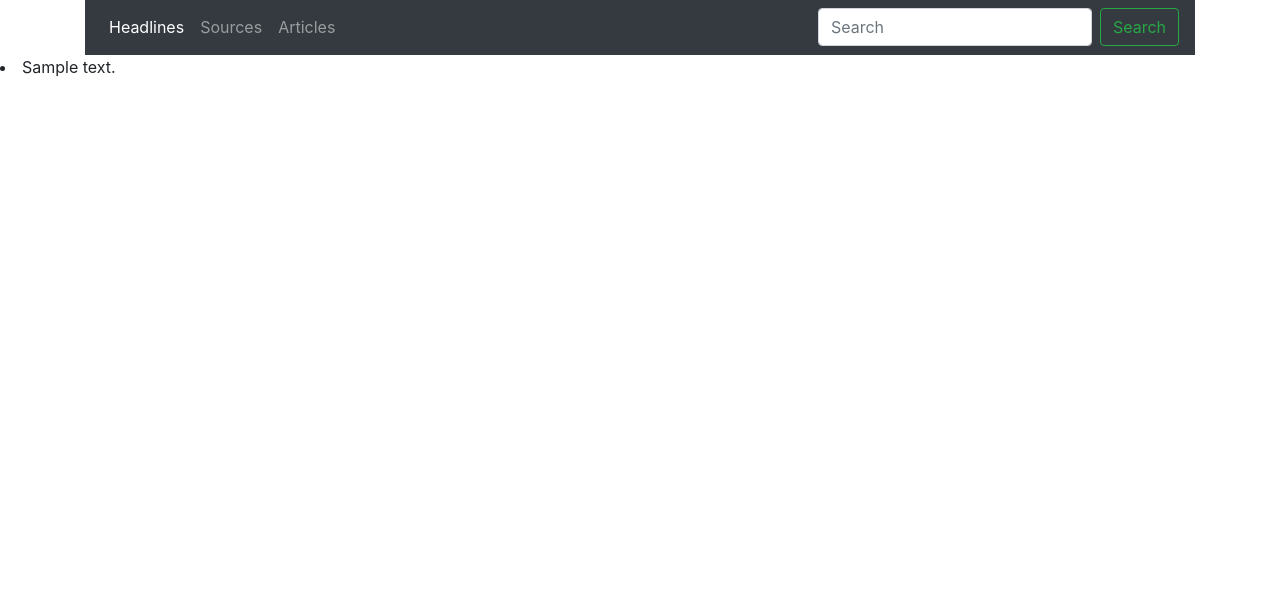
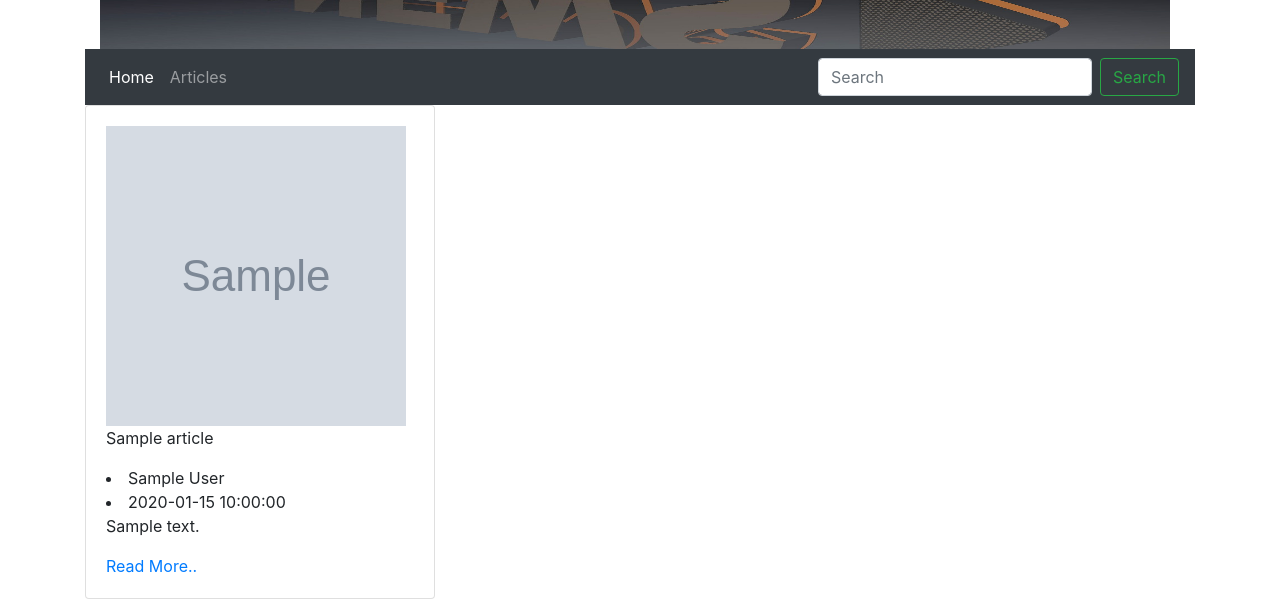
Before and after one commit to LeoAmby/News-Highlight, a Flask app: page /articles/1 in a window 1280 px wide. Shown: the part 201-800 px from the top of the page. Run offline with Flask 2, Linux system fonts and the light colour scheme; grey boxes marked "Sample" are stand-in pictures; a database or web service that is not in the repository returns one stand-in record (values such as "Sample title"); data that the repository does not hold is empty; some libraries are stand-ins or nearby versions.

Commit message:
update files

```diff
--- a/app/models.py
+++ b/app/models.py
@@ -14,8 +14,9 @@ class News:
 
 
 class Articles:
-
-
+    '''
+    objects of new articles
+    '''
 
     def __init__(self, author, title, description,image,publishedAt,url):
         self.author = author
--- a/app/templates/articles.html
+++ b/app/templates/articles.html
@@ -1,7 +1,23 @@
 {% extends 'base.html'%}
 
 {% block content %}
+<div class="container">
+    <div class="row">
 {% for article in articles %}
-<li>{{article.description}}</li>
+<div class="col-md-4">
+        <div class="card">
+                <div class="card-body">
+    <img src="{{article.image}}" class="img-responsive" height="300px" width="300px">
+    <p>{{article.title}}</p>
+    <li>{{article.author}}</li>
+    <li>{{article.publishedAt}}</li>
+    <p>{{article.description}}</p>
+    <a href="{{article.url}}">Read More..</a>
+    <!-- author, title, description,image,publishedAt,url -->
+</div>
+</div>
+</div>
 {% endfor%}
+</div>
+</div>
 {% endblock %}
--- /dev/null
+++ b/app/templates/fourOwfour.html
@@ -0,0 +1 @@
+<h1>This is an error page</h1>
--- a/app/templates/navbar.html
+++ b/app/templates/navbar.html
@@ -1,8 +1,7 @@
-
 
     <div class="container">
         <div class="col-md-12">
-            <img src="./static/images/news_.jpg" height="200px" width="800px">
+            <img src="../static/images/news-.jpg" height="250px" width="1070px">
          </div>
         <nav class="navbar navbar-expand-lg navbar-dark bg-dark" background-color="red">
 
@@ -13,13 +12,12 @@
                 <div class="collapse navbar-collapse" id="navbarSupportedContent">
                   <ul class="navbar-nav mr-auto">
                     <li class="nav-item active">
-                      <a class="nav-link" href="#">Headlines <span class="sr-only">(current)</span></a>
+                      <a class="nav-link" href="/">Home <span class="sr-only">(current)</span></a>
                     </li>
+
                     <li class="nav-item">
-                      <a class="nav-link" href="#">Sources</a>
-                    </li>
-                    <li class="nav-item">
-                            <a class="nav-link" href="#">Articles</a>
+                            <a class="nav-link" href="/articles/abc-news">Articles</a>
+
                           </li>
 
                   </ul>
--- a/config.py
+++ b/config.py
@@ -8,7 +8,7 @@ class Config:
     API_KEY = os.environ.get('NEWS_API_KEY')
     NEWS_API_BASE_URL = 'https://newsapi.org/v2/sources?apiKey='
     NEWS_ARTICLES_URL = 'https://newsapi.org/v2/top-headlines?sources={}&apiKey={}'
-    SECRET_KEY = os.environ.get('SECRET_KEY')
+    # SECRET_KEY = os.environ.get('SECRET_KEY')
 
 class ProdConfig(Config):
     pass
--- a/instance/config.py
+++ b/instance/config.py
@@ -1,2 +1,2 @@
 NEWS_API_KEY = '272006478c63465c96cdfdbbcd73ed35'
-SECRET_KEY = '3579'
+# SECRET_KEY = '3579'
```
Also changed, not shown: app/templates/index.html (+12 -3 lines), app/request.py (line endings or trailing spaces), app/static/images/news-.jpg (added).
